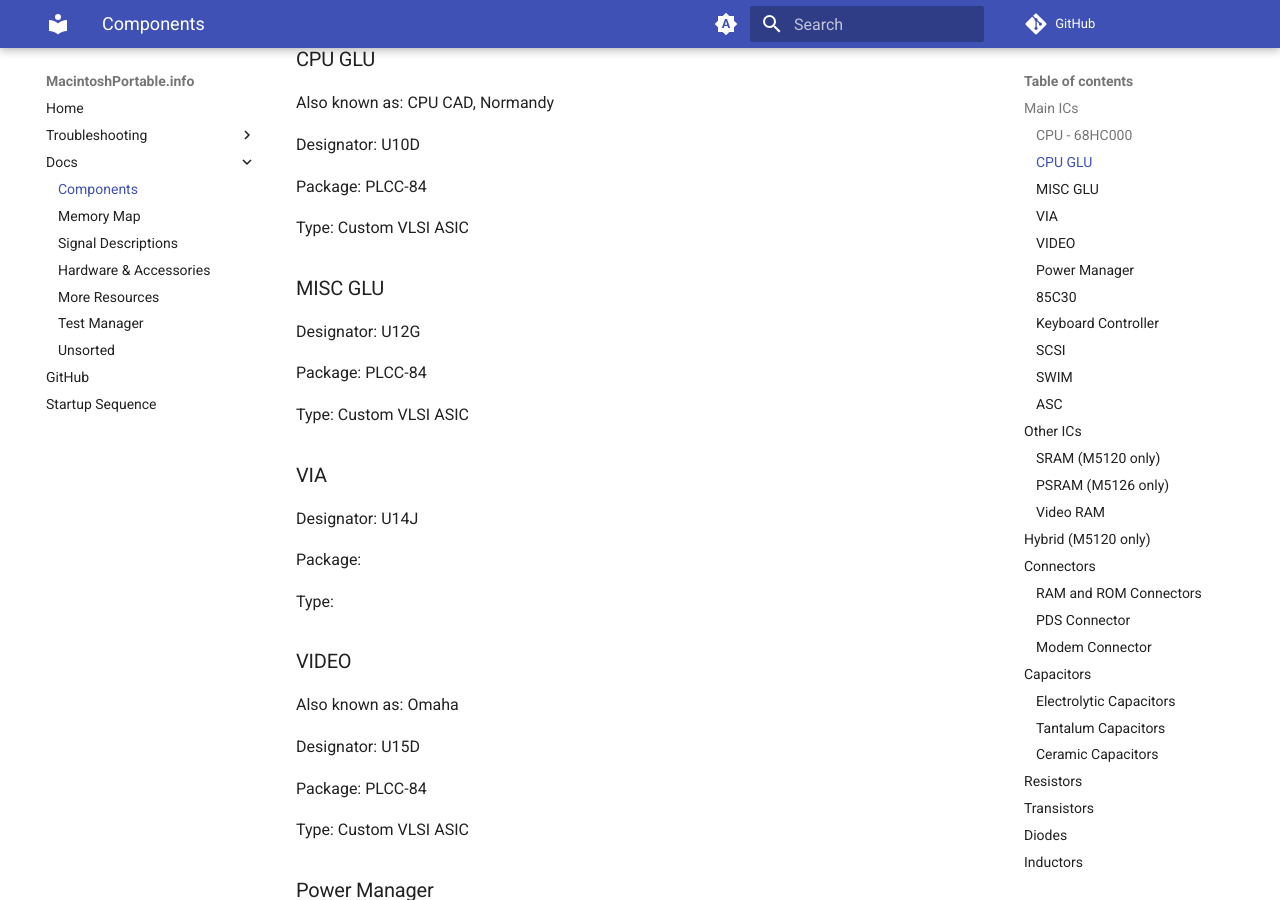
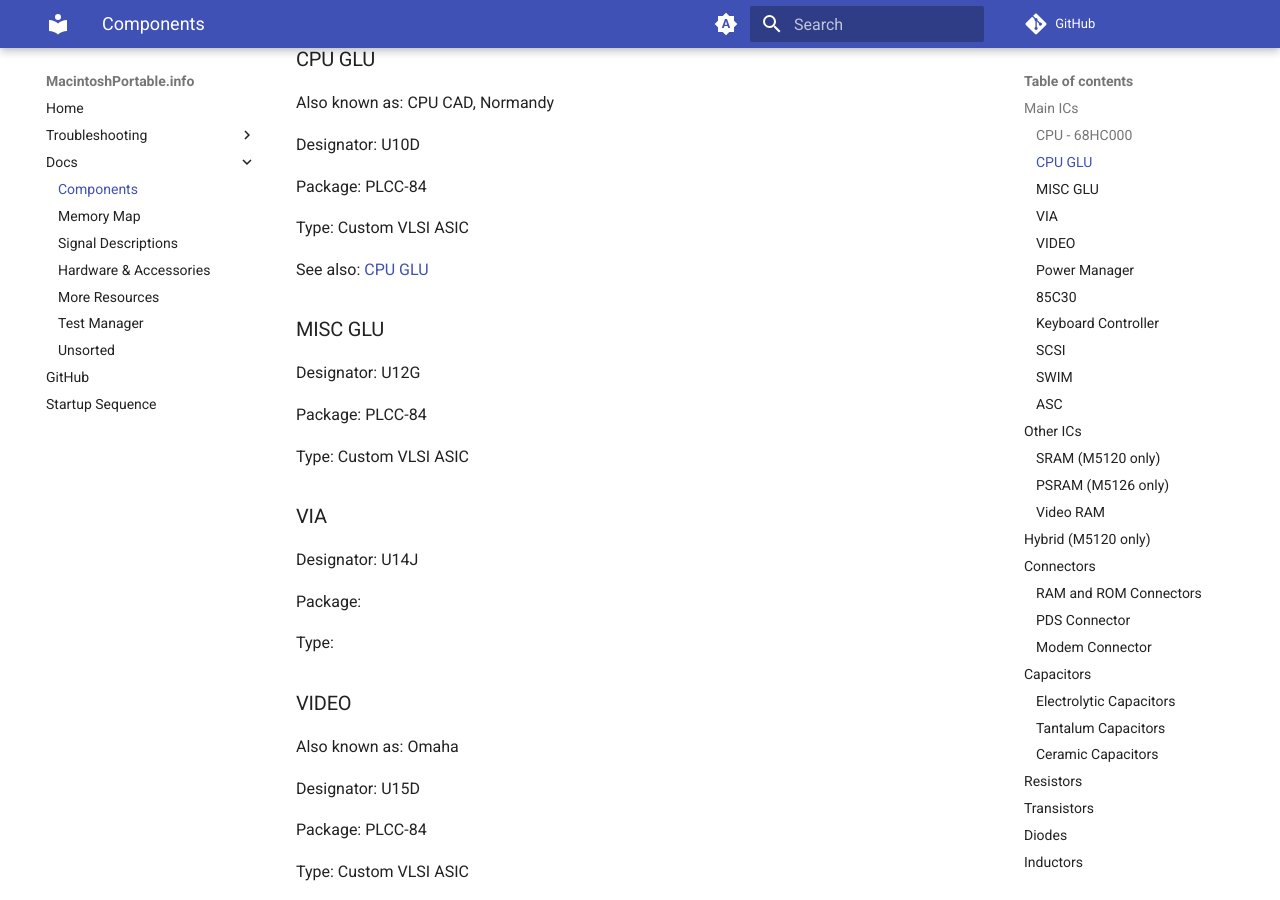
Before and after one commit to rezafouladian/MacintoshPortable, an MkDocs documentation site: the page built from docs/Components.md, in a window 1280 px wide and 900 px high, scrolled down 373 px. Built offline with MkDocs 1.6.1 and Material for MkDocs 9.7.7, drawn with Linux system fonts in a browser that asks for light colours; comment, search, counter and statistics services are not loaded.

Commit message:
Add link to CPU GLU

```diff
--- a/docs/Components.md
+++ b/docs/Components.md
@@ -17,6 +17,8 @@ Designator: U10D
 Package: PLCC-84
 
 Type: Custom VLSI ASIC
+
+See also: [CPU GLU](CPUGLU.md)
 
 ### MISC GLU
 
```
